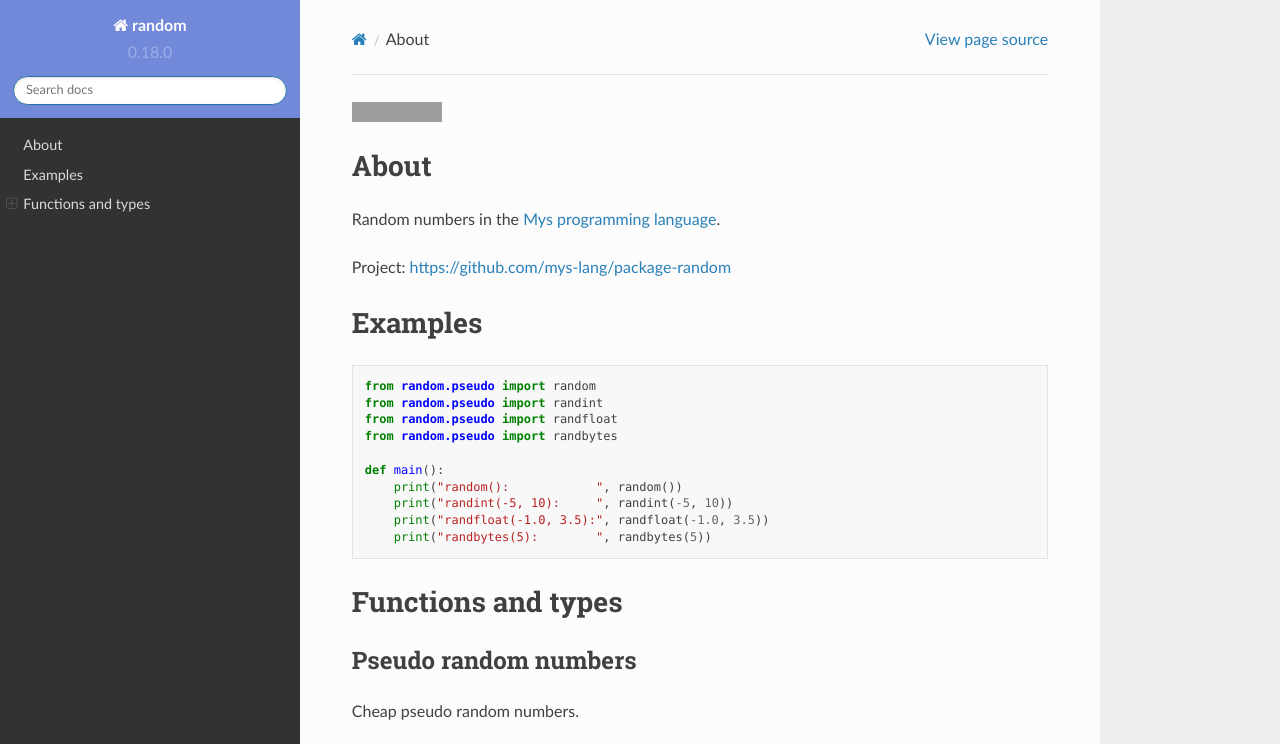
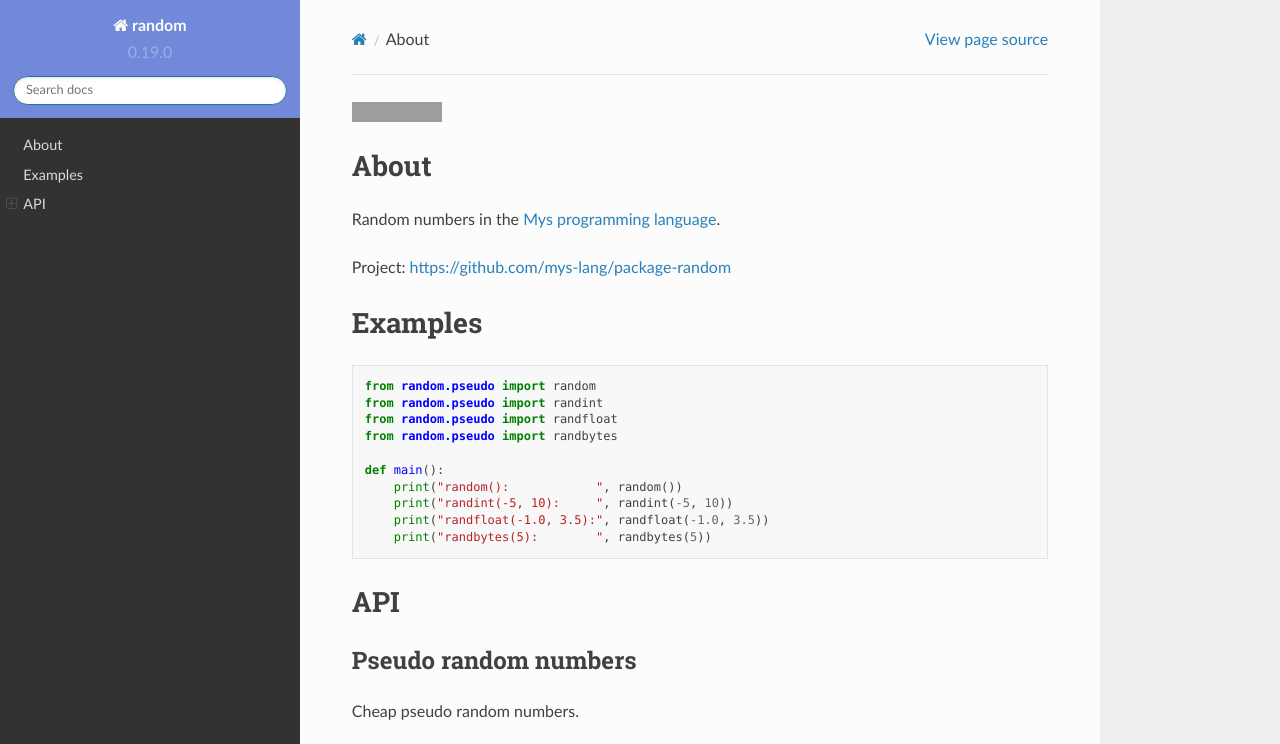
Before and after one commit to mys-lang/package-random, a Sphinx documentation site: the page built from doc/index.rst, in a window 1280 px wide and 1230 px high, cut to the strip 0-744 px from the top of the window. Built offline with Sphinx 7.4.7 and the Read the Docs theme 2.0.0, drawn with Linux system fonts in a browser that asks for light colours; grey boxes are pictures that could not be loaded.

Commit message:
Documentation.

```diff
--- a/doc/index.rst
+++ b/doc/index.rst
@@ -23,8 +23,8 @@ Examples
        print("randfloat(-1.0, 3.5):", randfloat(-1.0, 3.5))
        print("randbytes(5):        ", randbytes(5))
 
-Functions and types
-===================
+API
+===
 
 Pseudo random numbers
 ---------------------
--- a/package.toml
+++ b/package.toml
@@ -1,5 +1,5 @@
 [package]
 name = "random"
-version = "0.18.0"
+version = "0.19.0"
 authors = ["Erik Moqvist <erik.moqvist@gmail.com>"]
 description = "Random numbers."
```
